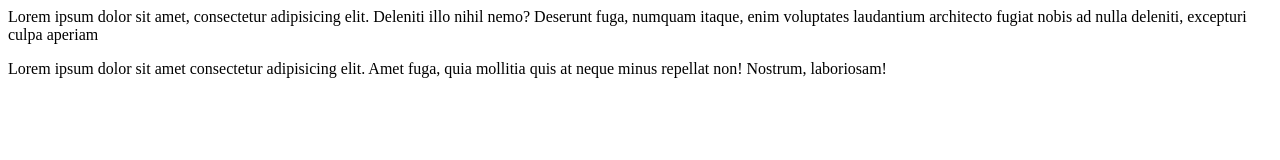
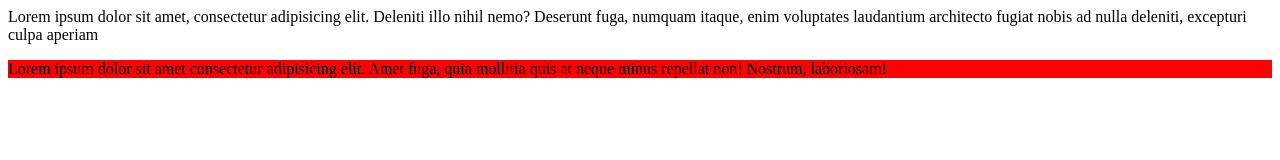
Before and after one commit to iAmankashyap/Project_Z_forked, a plain HTML site: page frontend/index.html in a window 1280 px wide. Drawn offline with Linux system fonts and the light colour scheme.

Commit message:
added css

```diff
--- /dev/null
+++ b/frontend/index.css
@@ -0,0 +1,3 @@
+.Para {
+  background-color: red;
+}
--- a/frontend/index.html
+++ b/frontend/index.html
@@ -4,6 +4,7 @@
     <meta charset="UTF-8" />
     <meta name="viewport" content="width=device-width, initial-scale=1.0" />
     <title>Document</title>
+    <link rel="stylesheet" href="index.css" />
   </head>
   <body>
     <div>
@@ -11,7 +12,7 @@
       nihil nemo? Deserunt fuga, numquam itaque, enim voluptates laudantium
       architecto fugiat nobis ad nulla deleniti, excepturi culpa aperiam
     </div>
-    <p>
+    <p class="Para">
       Lorem ipsum dolor sit amet consectetur adipisicing elit. Amet fuga, quia
       mollitia quis at neque minus repellat non! Nostrum, laboriosam!
     </p>
```
